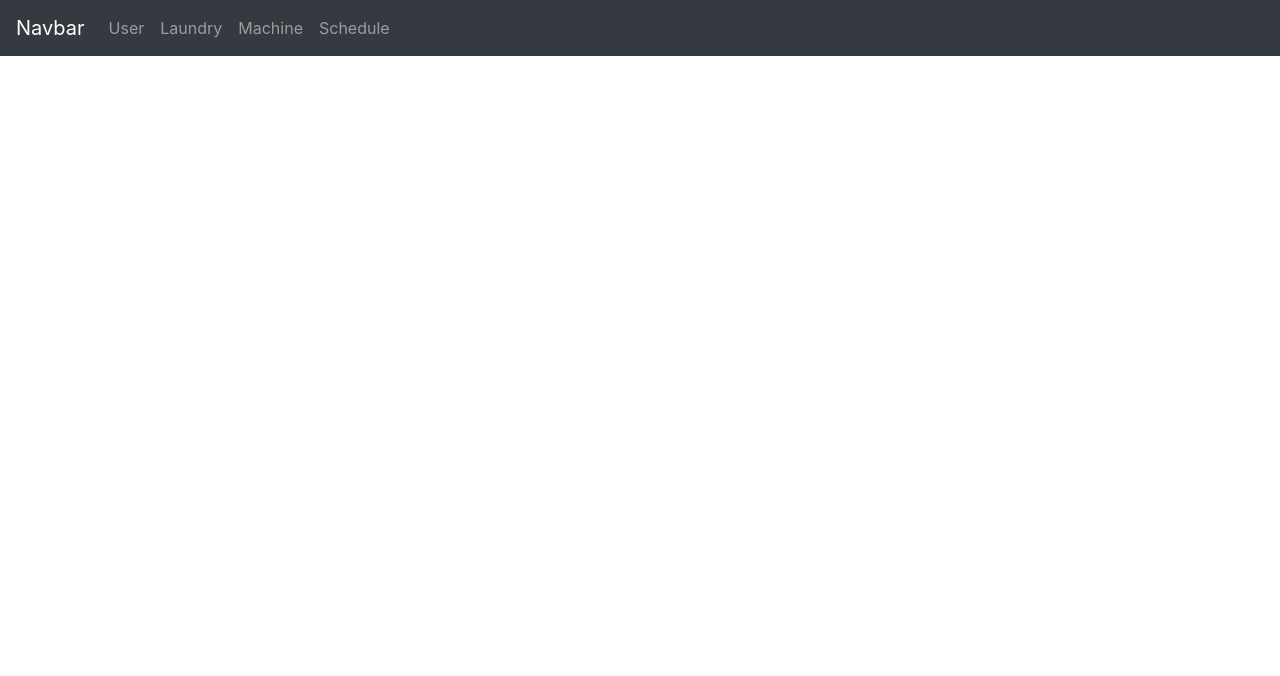
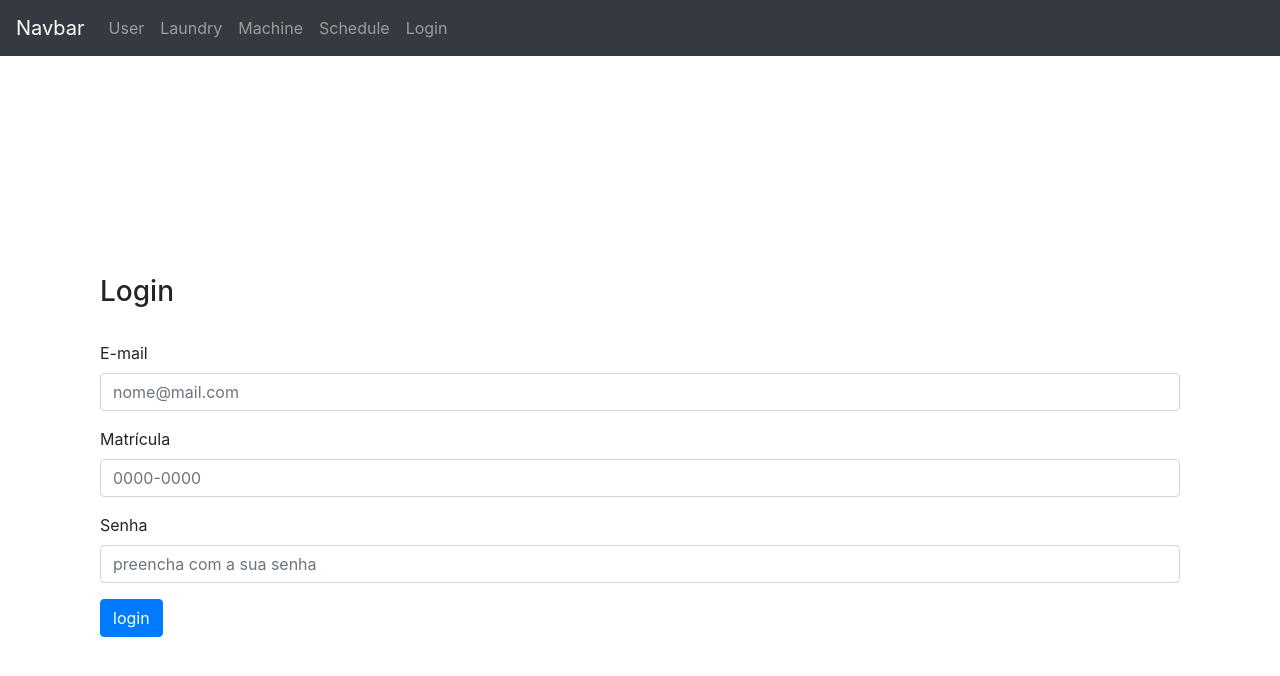
Before and after one commit to tognivini/pow2trab, an Angular app: page /login in a window 1280 px wide. Before the commit this address led to /. Shown: the top 676 px of the page. Built offline with nearby package versions, Linux system fonts and the light colour scheme.

Commit message:
develop/ primeiro exemplo de formulário com ngForm

```diff
--- a/src/app/app.component.html
+++ b/src/app/app.component.html
@@ -27,6 +27,9 @@
       <li>
         <a class="nav-link" routerLink="/schedule">Schedule</a>
       </li>
+      <li>
+        <a class="nav-link" routerLink="/login">Login</a>
+      </li>
       <!-- <li class="nav-item dropdown">
         <a
           class="nav-link dropdown-toggle"
--- a/src/app/app.routing.ts
+++ b/src/app/app.routing.ts
@@ -6,6 +6,7 @@ import { UserComponent } from './pages/user/user.component';
 import { LaundryComponent } from './pages/laundry/laundry.component';
 import { MachineComponent } from './pages/machine/machine.component';
 import { ScheduleComponent } from './pages/schedule/schedule.component';
+import { LoginComponent } from './pages/login/login.component';
 
 const APP_ROUTES: Routes = [
   { path: '', component: HomeComponent },
@@ -13,6 +14,7 @@ const APP_ROUTES: Routes = [
   { path: 'laundry', component: LaundryComponent },
   { path: 'machine', component: MachineComponent },
   { path: 'schedule', component: ScheduleComponent },
+  { path: 'login', component: LoginComponent },
 ];
 
 export const routing: ModuleWithProviders<RouterModule> =
--- /dev/null
+++ b/src/app/pages/login/login.component.css
@@ -0,0 +1,7 @@
+.container {
+  display: flex;
+  flex-direction: column;
+  justify-content: center;
+  width: 100%;
+  height: 100vh;
+}
--- /dev/null
+++ b/src/app/pages/login/login.component.html
@@ -0,0 +1,43 @@
+<div class="container">
+  <h3>Login</h3>
+  <br />
+  <form #f="ngForm" (ngSubmit)="onSubmit(f)">
+    <div class="form-group">
+      <label for="email" class="form-label">E-mail</label>
+      <input
+        id="email"
+        class="form-control"
+        placeholder="nome@mail.com"
+        type="email"
+        ngModel
+        name="email"
+        #email="ngModel"
+      />
+    </div>
+    <div class="form-group">
+      <label for="studantCode" class="form-label">Matrícula</label>
+      <input
+        id="studantCode"
+        class="form-control"
+        placeholder="0000-0000"
+        type="number"
+        ngModel
+        name="studantCode"
+        #studantCode="ngModel"
+      />
+    </div>
+    <div class="form-group">
+      <label for="password" class="form-label">Senha</label>
+      <input
+        id="password"
+        class="form-control"
+        placeholder="preencha com a sua senha"
+        type="password"
+        ngModel
+        name="password"
+        #passwordCode="ngModel"
+      />
+    </div>
+    <button type="submit" class="btn btn-primary">login</button>
+  </form>
+</div>
--- /dev/null
+++ b/src/app/pages/login/login.component.ts
@@ -0,0 +1,17 @@
+import { Component, OnInit } from '@angular/core';
+import { NgForm } from '@angular/forms';
+
+@Component({
+  selector: 'app-login',
+  templateUrl: './login.component.html',
+  styleUrls: ['./login.component.css'],
+})
+export class LoginComponent implements OnInit {
+  onSubmit(f: NgForm) {
+    console.log(f.value);
+  }
+
+  constructor() {}
+
+  ngOnInit(): void {}
+}
```
Also changed, not shown: src/app/app.module.ts (+4 -3 lines), 1 other file (tests, documents, lock files or other folders).
